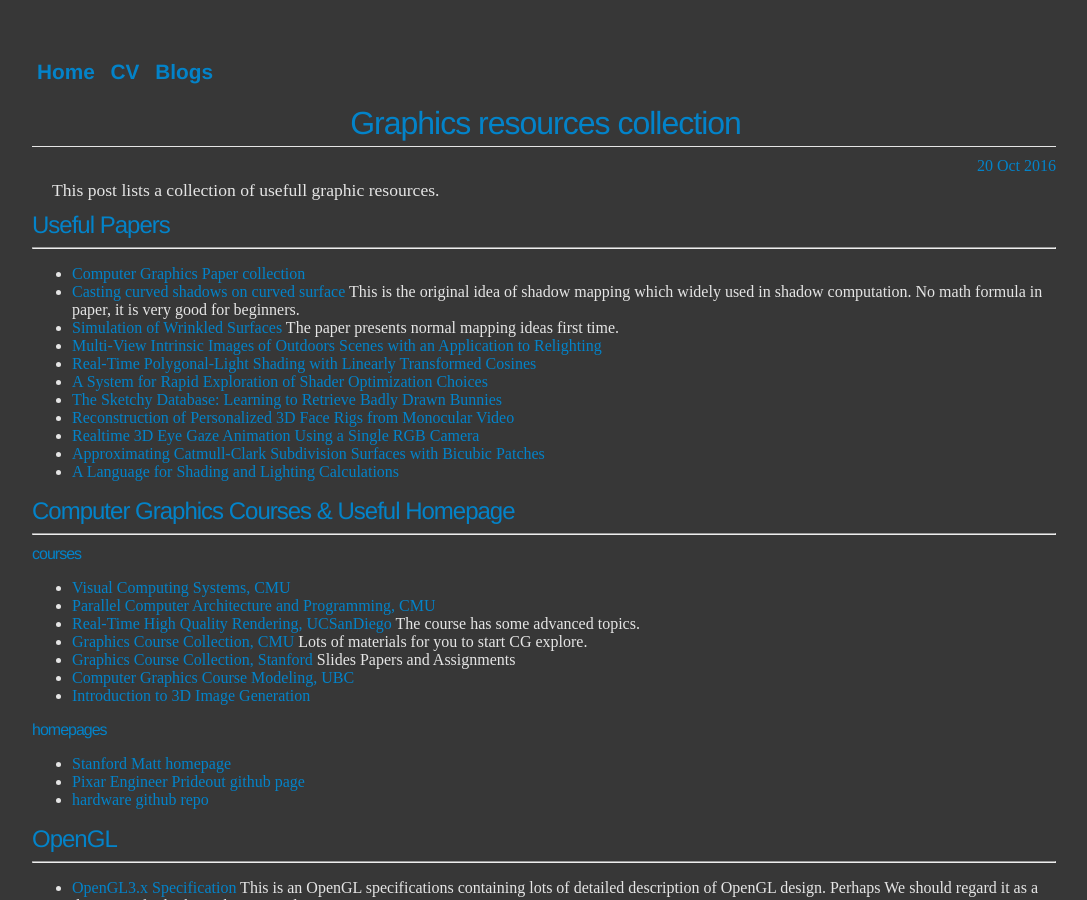
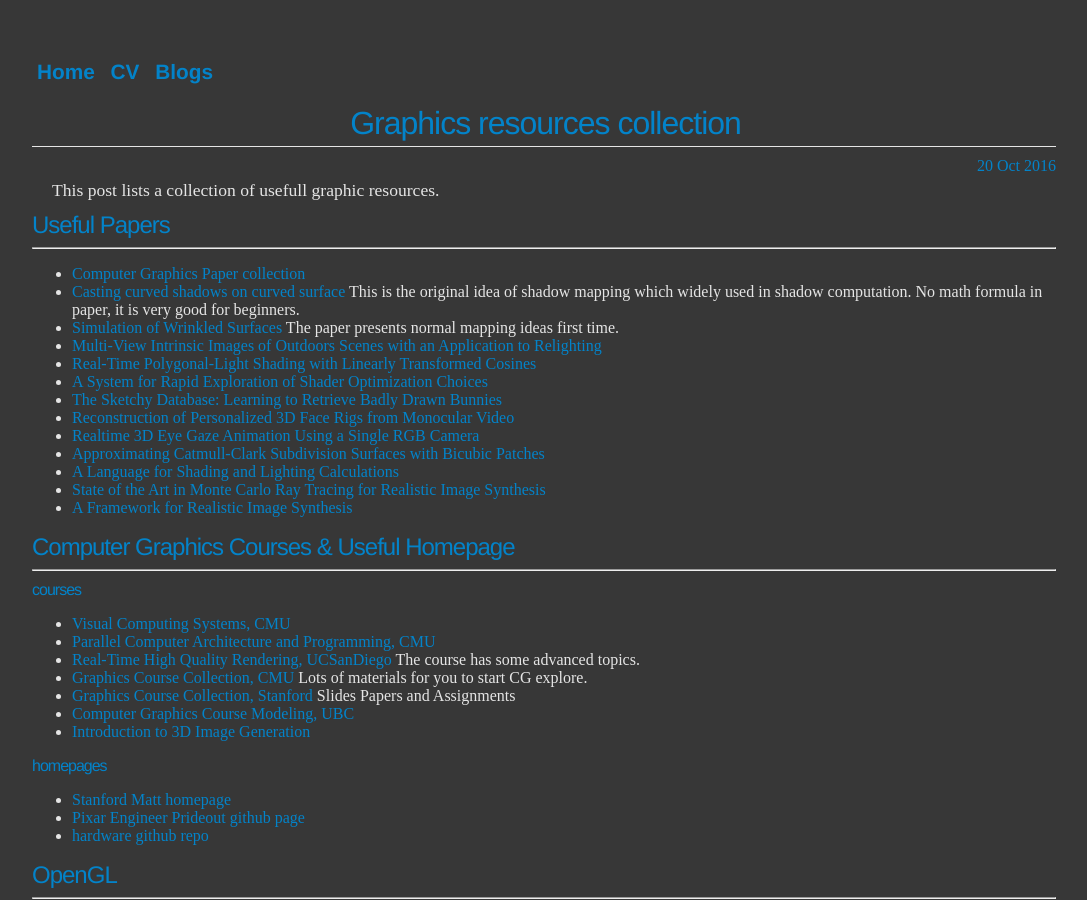
Before and after one commit to ychding11/ychding11.github.io, a Jekyll site: the page built from _posts/2015-03-23-Graphics-Resources.md, in a window 1280 px wide and 900 px high. Shown: the whole window, without its empty margins (96-1183 px from the left). Built offline with Jekyll 4.4.1, drawn with Linux system fonts in a browser that asks for light colours; formulas are drawn with MathJax 3.

Commit message:
add paper links

```diff
--- a/_posts/2015-03-23-Graphics-Resources.md
+++ b/_posts/2015-03-23-Graphics-Resources.md
@@ -21,6 +21,8 @@
 - [Realtime 3D Eye Gaze Animation Using a Single RGB Camera](http://faculty.cs.tamu.edu/jchai/projects/projects.htm)
 - [Approximating Catmull-Clark Subdivision Surfaces with Bicubic Patches](http://www.cs.cmu.edu/afs/cs/academic/class/15869-f11/www/readings/loop08_accpatches.pdf)
 - [A Language for Shading and Lighting Calculations](http://www.cs.cmu.edu/afs/cs.cmu.edu/academic/class/15869-f11/www/readings/hanrahan90_rsl.pdf)
+- [State of the Art in Monte Carlo Ray Tracing for Realistic Image Synthesis](https://inst.eecs.berkeley.edu/~cs294-13/fa09/lectures/course29sig01.pdf)
+- [A Framework for Realistic Image Synthesis](http://www.graphics.cornell.edu/pubs/1997/GTS+97.pdf)
 
 
 ## Computer Graphics Courses & Useful Homepage
```
